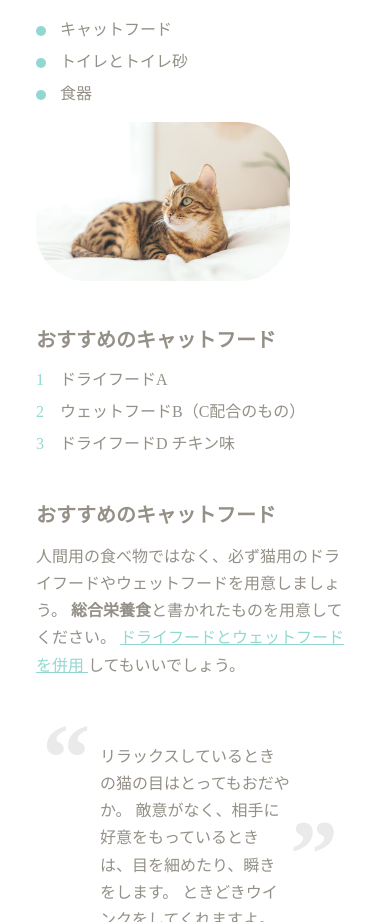
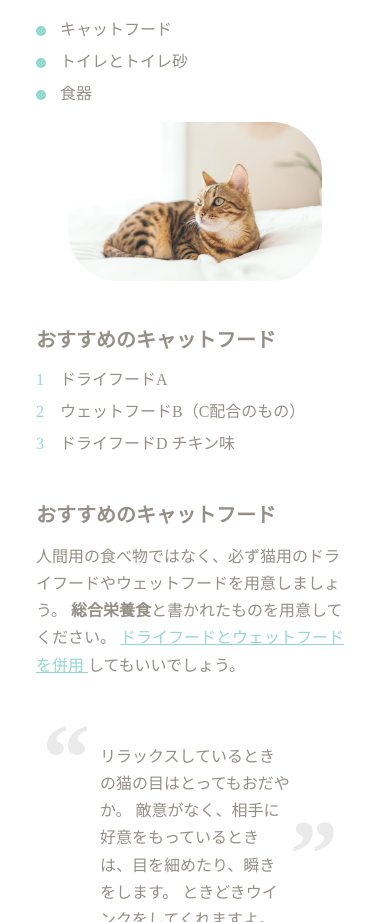
Before and after one commit to Shota-Kurahashi/practice-blog, a plain HTML site: page single.html in a window 390 px wide. Shown: the part 960-1882 px from the top of the page. Drawn offline with Linux system fonts and the light colour scheme.

Commit message:
fixed single.html mobile

```diff
--- a/css/style.scss
+++ b/css/style.scss
@@ -529,6 +529,11 @@ img {
     &__img-wrapper {
       float: none;
       margin: 0;
+
+      &--block {
+        margin-right: auto;
+        margin-left: auto;
+      }
     }
 
     &__img {
```
Also changed, not shown: css/style.css, 1 other file.
